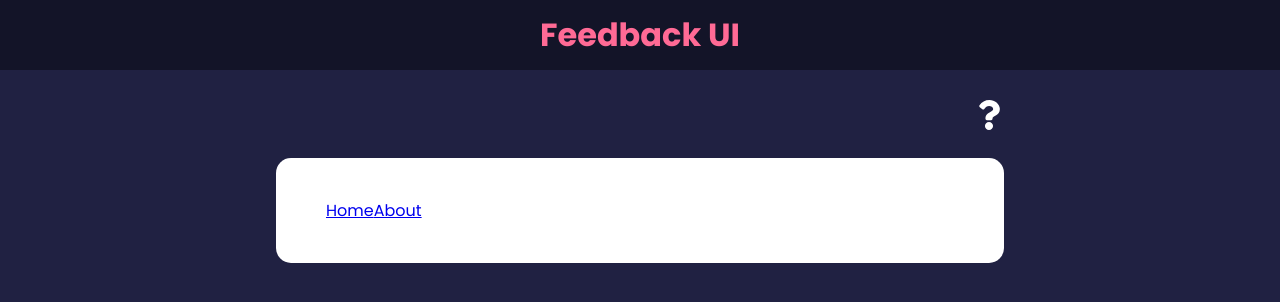
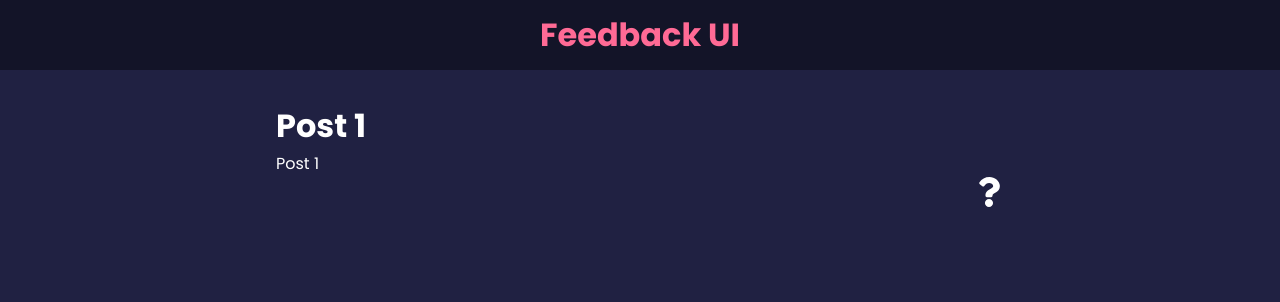
Before and after one commit to arvindk07/feedback-app, a React (Create React App) app: page /post/1/1 in a window 1280 px wide. Shown: the top 302 px of the page. Built offline with nearby package versions, Linux system fonts and the light colour scheme.

Commit message:
useParams with post

```diff
--- a/src/App.js
+++ b/src/App.js
@@ -13,7 +13,8 @@
   Route,
   NavLink,
 } from "react-router-dom";
-import Card from "./components/shared/Card";
+
+import Post from "./components/Post";
 
 const App = () => {
   const [feedback, setFeedback] = useState(FeedbackData);
@@ -48,16 +49,9 @@
             }
           />
           <Route path="/about" element={<About />} />
+          <Route path="/post/:id/:name" element={<Post />} />
         </Routes>
         <AboutIconLink />
-        <Card>
-          <NavLink to="/" activeClassName="active">
-            Home
-          </NavLink>
-          <NavLink to="/about" activeClassName="active">
-            About
-          </NavLink>
-        </Card>
       </div>
     </Router>
   );
--- /dev/null
+++ b/src/components/Post.jsx
@@ -0,0 +1,13 @@
+import { useParams } from "react-router-dom";
+
+const Post = () => {
+  const params = useParams();
+  return (
+    <div>
+      <h1>Post {params.id}</h1>
+      <p>Post {params.name}</p>
+    </div>
+  );
+};
+
+export default Post;
--- a/src/index.css
+++ b/src/index.css
@@ -4,11 +4,6 @@
   margin: 0;
   padding: 0;
   box-sizing: border-box;
-}
-
-.active {
-  color: red;
-  background: black;
 }
 
 body {
```
